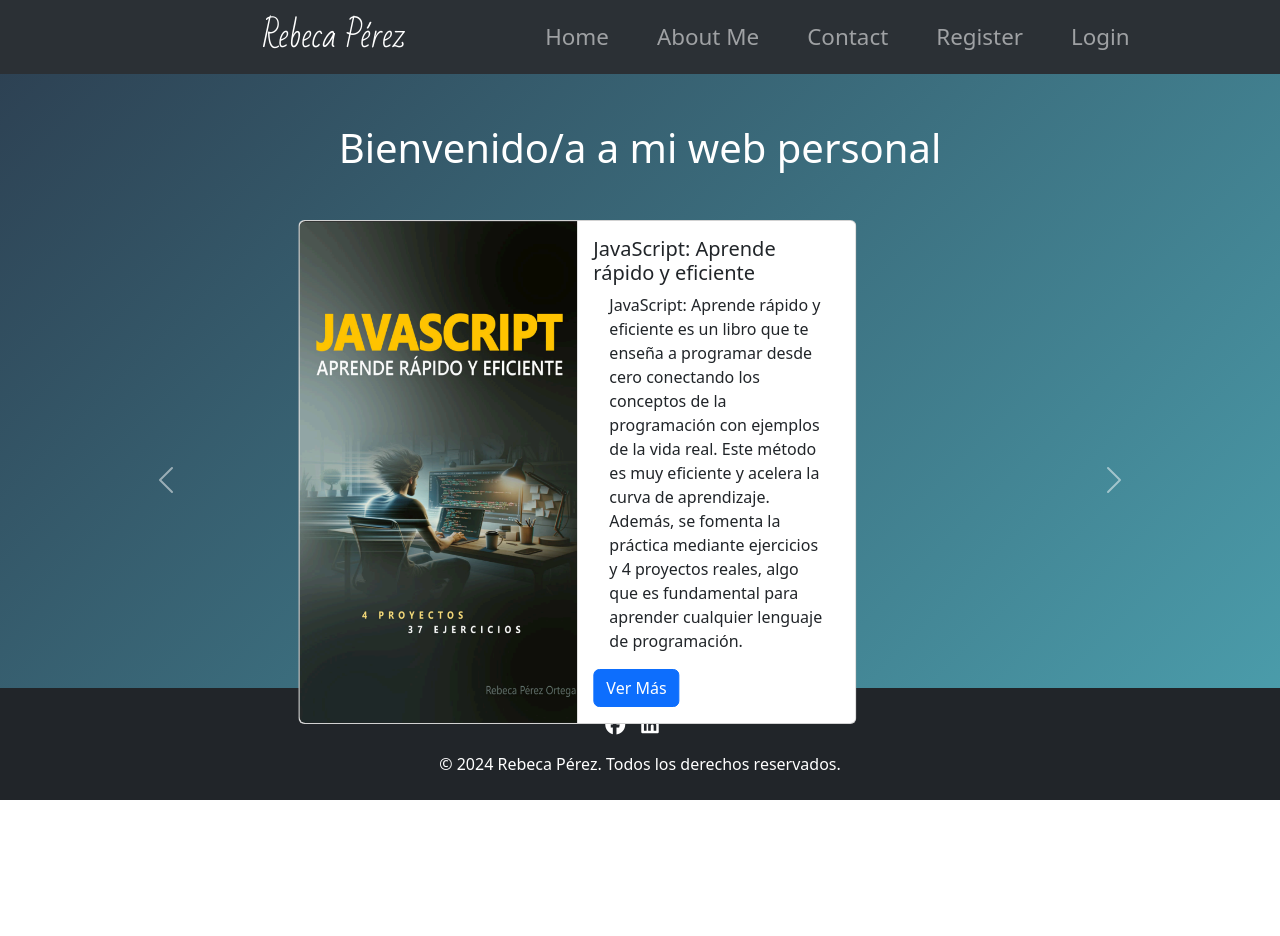
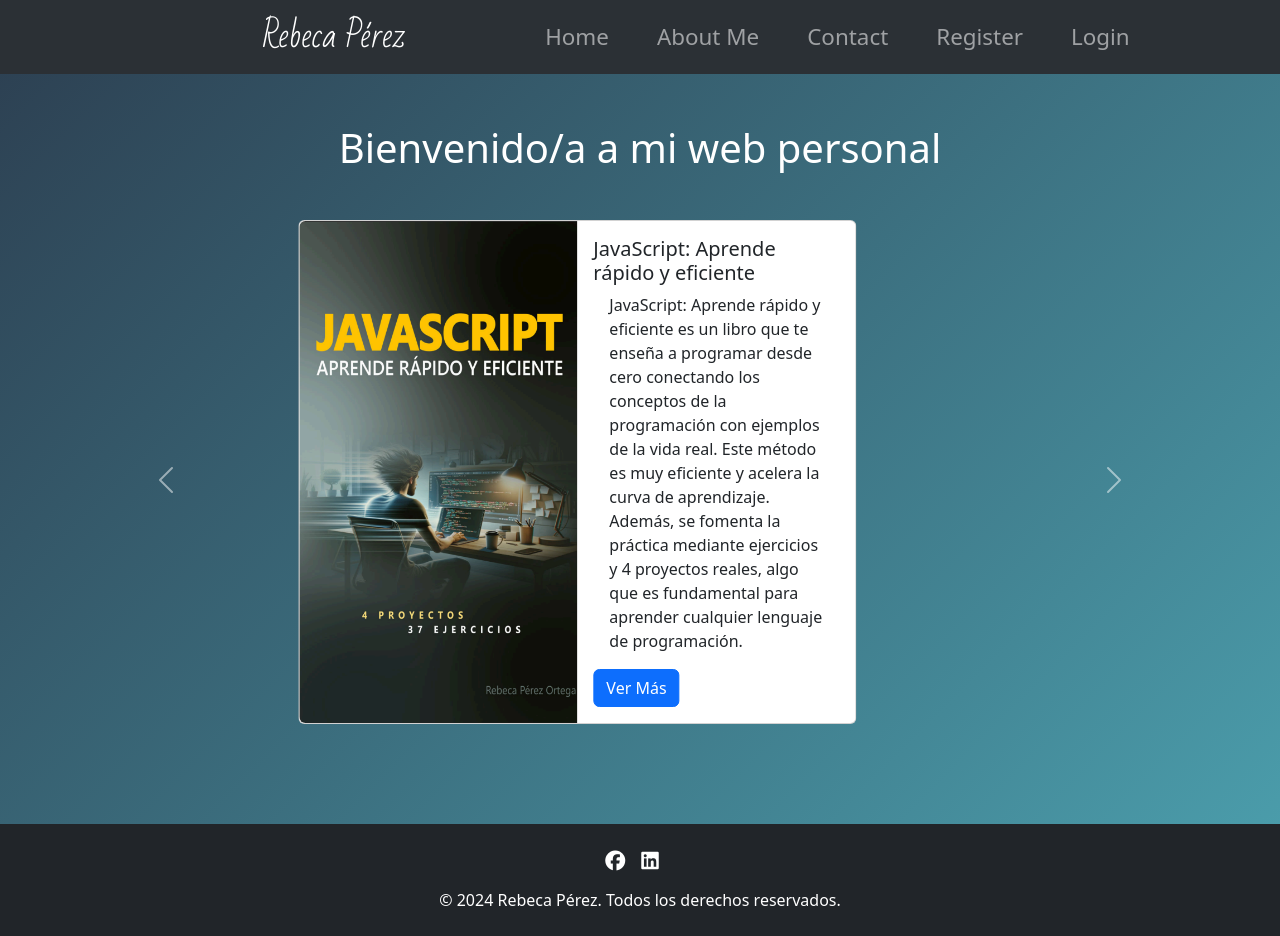
Before and after one commit to Pro-gra-mer/WebPersonal, an Angular app: page / in a window 1280 px wide. Before the commit the page ends 800 px from the top, so only its background shows below. Built offline with nearby package versions, Linux system fonts and the light colour scheme.

Commit message:
Arreglo de algunos fallos en los css

```diff
--- a/src/app/app.component.css
+++ b/src/app/app.component.css
@@ -16,3 +16,12 @@ nav {
 nav a {
   margin-right: 2rem;
 }
+
+.wrapper {
+  display: flex;
+  flex-direction: column;
+  min-height: 100vh;
+  margin: 0;
+
+  flex: 1; /* Ocupa el espacio disponible */
+}
--- a/src/app/app.component.html
+++ b/src/app/app.component.html
@@ -33,6 +33,9 @@
     </div>
   </div>
 </nav>
+
+<div class="wrapper">
+  <router-outlet></router-outlet>
+</div>
+
 <app-footer></app-footer>
-
-<router-outlet></router-outlet>
--- a/src/app/components/footer/footer.component.css
+++ b/src/app/components/footer/footer.component.css
@@ -1,5 +1,4 @@
 footer {
-  position: fixed;
   left: 0;
   bottom: 0;
   width: 100%;
--- a/src/styles.css
+++ b/src/styles.css
@@ -4,6 +4,6 @@
   box-sizing: border-box;
 }
 body {
-  height: 100vh;
+  min-height: 100vh;
   background: linear-gradient(135deg, #2c3e50, #4ca1af);
 }
```
